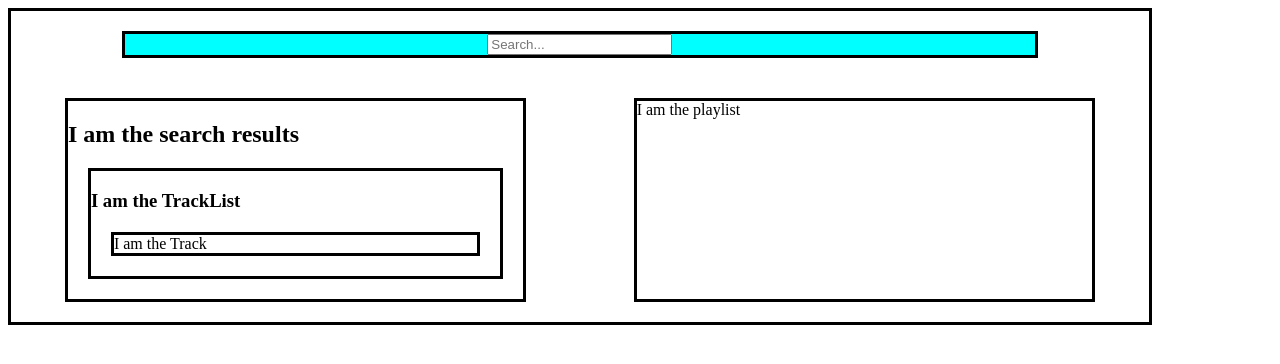
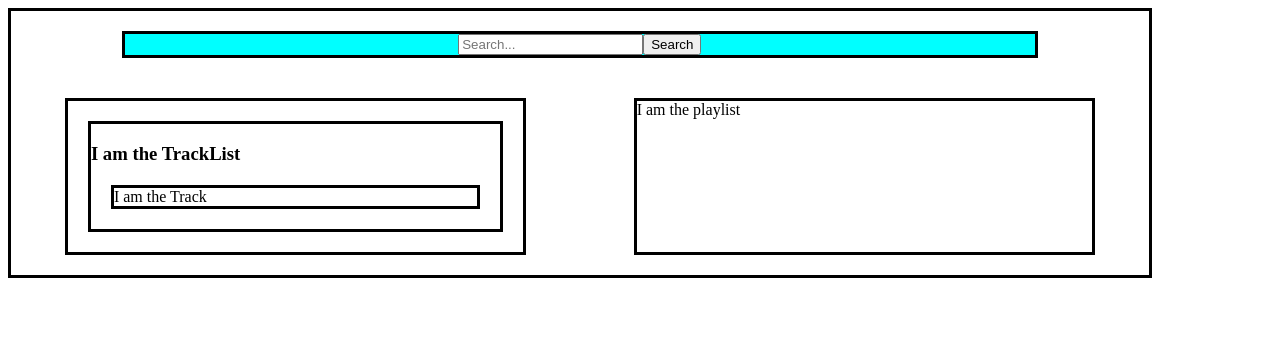
Before and after one commit to ryandw7/spotify-playlist-app, a React (Create React App) app: page / in a window 1280 px wide. Shown: the top 364 px of the page. Built offline with nearby package versions, Linux system fonts and the light colour scheme.

Commit message:
add search submit, add test tracks

```diff
--- a/src/App.js
+++ b/src/App.js
@@ -1,14 +1,34 @@
-import React from 'react';
+import React, { useState } from 'react';
 import Playlist from './Playlist';
 import SearchBar from './SearchBar';
 import SearchResults from './SearchResults';
 import styles from './App.module.css';
+import { testTracks } from './testTracks.js';
+let validTracks = [];
+function renderTracks(search){
+  for(const track in testTracks){
+    if(search === track.name || track.album || track.artist){
+    validTracks.push(track);
+    console.log(validTracks)
+    }else{
+      console.log(track.name)
+    }
+  }
 
+}
 function App() {
+  const [currentSearch, setCurrentSearch] = useState('');
+  const newSearch = (value) => {
+    setCurrentSearch(value);
+    renderTracks(currentSearch);
+    console.log(testTracks);
+  }
+
   return (
+
     <div className={styles.app}>
-    <SearchBar className={styles.searchBar}/>
-    <SearchResults />
+    <SearchBar className={styles.searchBar} newSearch={newSearch} currentSearch={currentSearch}/>
+    <SearchResults currentSearch={currentSearch}/>
     <Playlist />
     </div>
   );
--- a/src/SearchBar.js
+++ b/src/SearchBar.js
@@ -1,14 +1,21 @@
 import React, { useState } from 'react';
 import styles from './App.module.css'
-export default function SearchBar() {
+export default function SearchBar({ newSearch, currentSearch }) {
     const [text, setText] = useState('');
     const handleChange = ({ target }) => {
     setText(target.value);
+    };
+
+    const handleSubmit = (e) => {
+    e.preventDefault();
+    newSearch(text);
+    setText('');
     }
     return (
         <div className={styles.searchBar}>
-            <form>
-                <input type="text" value={text} onChange={handleChange} placeholder="Search..."/>
+            <form onSubmit={handleSubmit}>
+                <input id="search" type="text" value={text} onChange={handleChange} placeholder="Search..."/>
+                <button type="submit">Search</button>
             </form>
         </div>
     )
--- a/src/SearchResults.js
+++ b/src/SearchResults.js
@@ -1,11 +1,11 @@
 import React from 'react';
 import styles from './App.module.css';
 import TrackList from './TrackList';
+export default function SearchResults({currentSearch}) {
 
-export default function SearchResults() {
     return (
         <div className={styles.searchResults}>
-            <h2>I am the search results</h2>
+            {currentSearch !== '' && <h2>Results for {currentSearch}</h2>}
             <TrackList />
         </div>
     )
--- /dev/null
+++ b/src/testTracks.js
@@ -0,0 +1,17 @@
+export const testTracks = [
+{name: 'Shine On You Crazy Diamond Pt. I-V', artist: 'Pink Floyd', album: 'Wish You Were Here', id: 1},
+{name: 'Have a Cigar', artist: 'Pink Floyd', album: 'Wish You Were Here', id: 2},
+{name: 'Welcome to the Machine', artist: 'Pink Floyd', album: 'Wish You Were Here', id: 3},
+{name: 'Wish You Were Here', artist: 'Pink Floyd', album: 'Wish You Were Here', id: 4},
+{name: 'Shine On you Crazy Diamond Pt. VI-IX', artist: 'Pink Floyd', album: 'Wish You Were Here', id: 5},
+{name: 'Breathe (in the Air)', artist: 'Pink Floyd', album: 'Dark Side of the Moon', id: 6},
+{name: 'On the Run', artist: 'Pink Floyd', album: 'Dark Side of the Moon', id: 7},
+{name: 'Time', artist: 'Pink Floyd', album: 'Dark Side of the Moon', id: 8},
+{name: 'The Great Gig in the Sky', artist: 'Pink Floyd', album: 'Dark Side of the Moon', id: 9},
+{name: 'Money', artist: 'Pink Floyd', album: 'Dark Side of the Moon', id: 10},
+{name: 'Us and Them', artist: 'Pink Floyd', album: 'Dark Side of the Moon', id: 11},
+{name: 'Any the Color you Like', artist: 'Pink Floyd', album: 'Dark Side of the Moon', id: 12},
+{name: 'Brain Damage', artist: 'Pink Floyd', album: 'Dark Side of the Moon', id: 13},
+{name: 'Eclipse', artist: 'Pink Floyd', album: 'Dark Side of the Moon', id: 14},
+{name: 'The Great Gig in the Sky', artist: 'Pink Floyd', album: 'Dark Side of the Moon', id: 15},
+]
```
